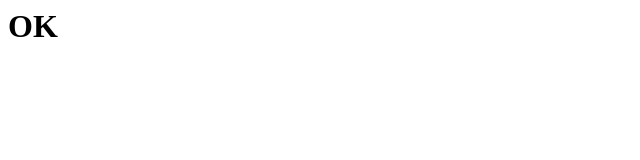
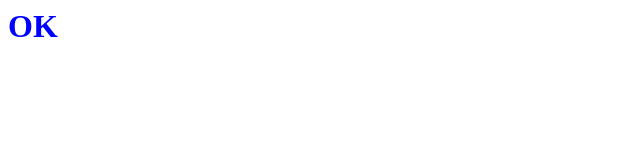
Before and after one commit to RicardoEscobedo/pruebaLabWeb, a plain HTML site: page index.html in a window 1280 px wide. Shown: the full height of the page, 0-640 px from the left. Drawn offline with Linux system fonts and the light colour scheme.

Commit message:
cambio css

```diff
--- a/index.html
+++ b/index.html
@@ -4,6 +4,6 @@
 		<link rel = "stylesheet" href = "sitio.css"
 	<head>
 	<body>
-		<h1>OK</h1>
+		<h1 class = "OK">OK</h1>
 	</body>
 </html>
--- a/sitio.css
+++ b/sitio.css
@@ -1,3 +1,3 @@
-.body{
+.OK{
 	color: blue;
 }
```
